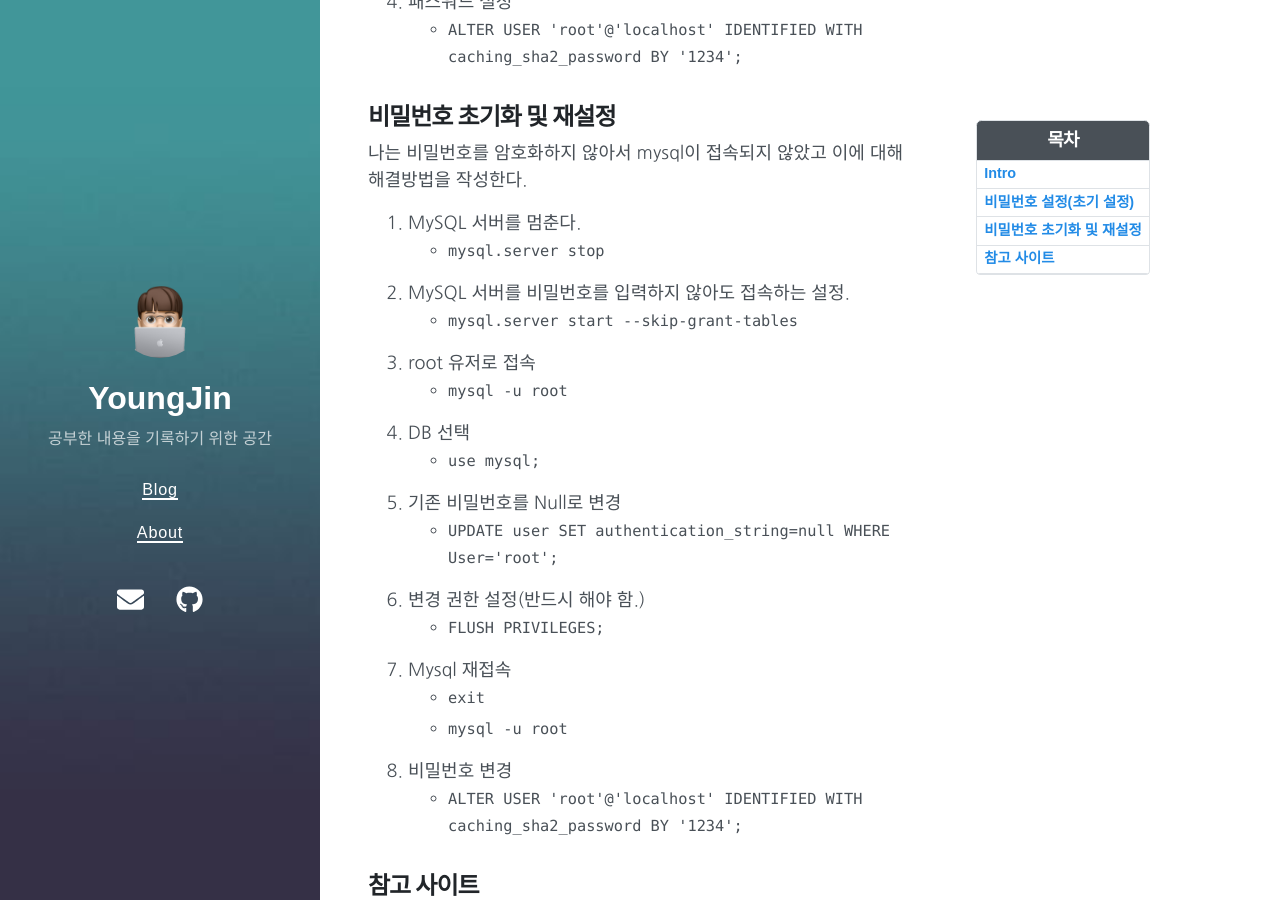
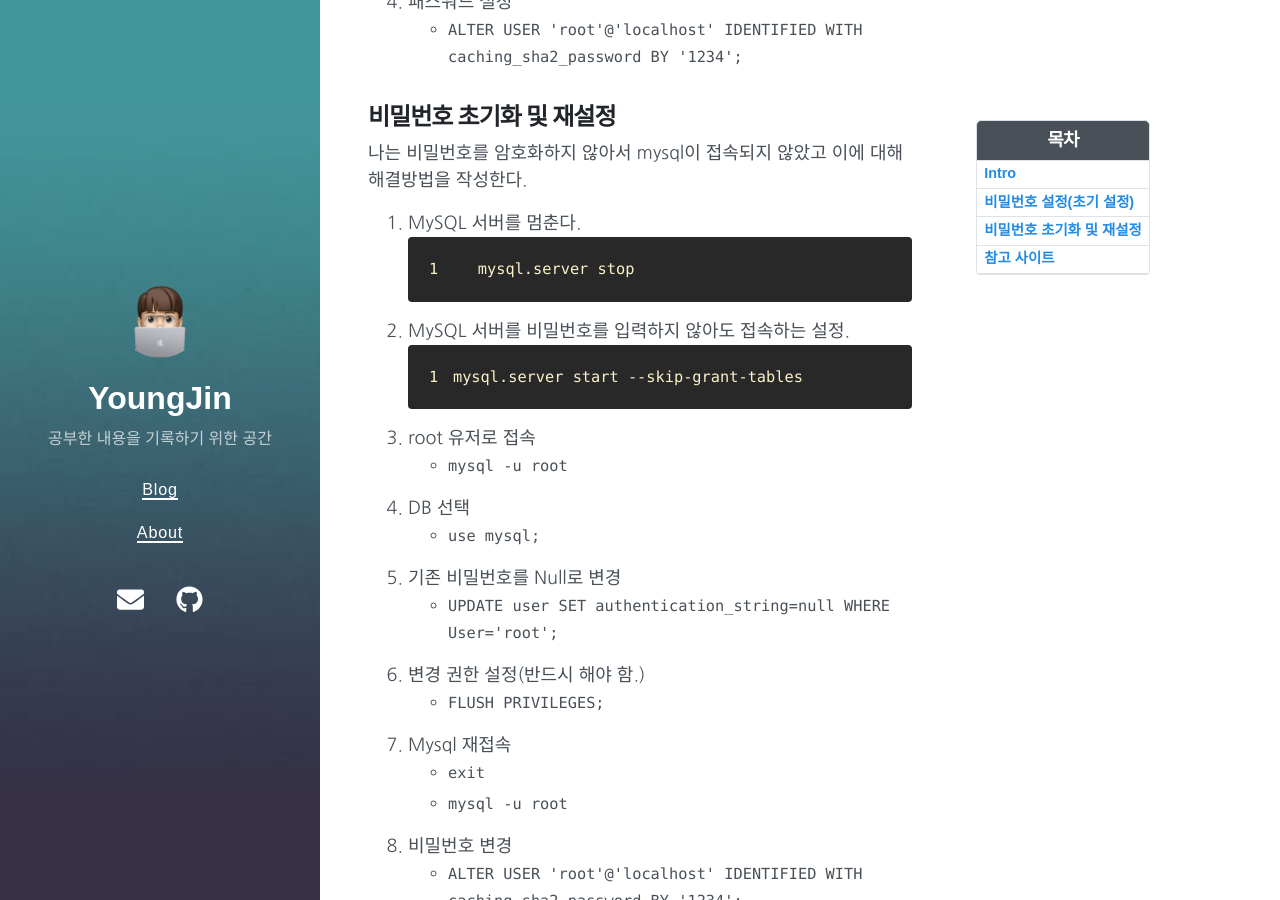
Before and after one commit to parkyoungjiin/parkyoungjiin.github.io, a Jekyll site: the page built from _posts/2023-10-19-MySQL 설정.md, in a window 1280 px wide and 900 px high, scrolled down 735 px. Built offline with Jekyll 4.4.1, drawn with Linux system fonts in a browser that asks for light colours; nearby versions of some CDN libraries.

Commit message:
2023-10-24 css test
코드 블럭 라인 숫자 표시 + plaintext 가독성 테스트

````diff
--- a/_config.yml
+++ b/_config.yml
@@ -65,3 +65,6 @@ markdown: kramdown
 kramdown:
   input: GFM
   syntax_highlighter: rouge
+  syntax_highlighter_opts:
+    block:
+        line_numbers: true
--- a/_posts/2023-10-19-MySQL 설정.md
+++ b/_posts/2023-10-19-MySQL 설정.md
@@ -35,9 +35,15 @@ toc_label: "MySQL"
 
 나는 비밀번호를 암호화하지 않아서 mysql이 접속되지 않았고 이에 대해 해결방법을 작성한다.
 1. MySQL 서버를 멈춘다.
-   - ```mysql.server stop```
+```plaintext
+mysql.server stop
+```
+
 2. MySQL 서버를 비밀번호를 입력하지 않아도 접속하는 설정.
-   - ```mysql.server start --skip-grant-tables```
+```plaintext
+mysql.server start --skip-grant-tables
+```
+
 3. root 유저로 접속
    - ```mysql -u root```
 4. DB 선택
````
